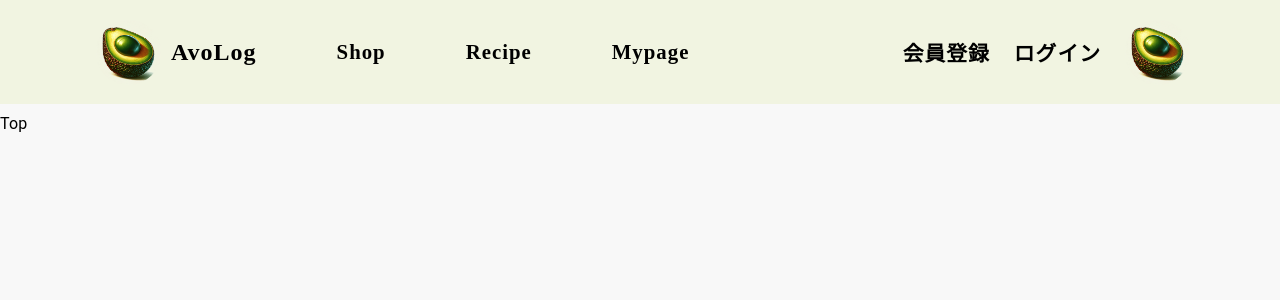
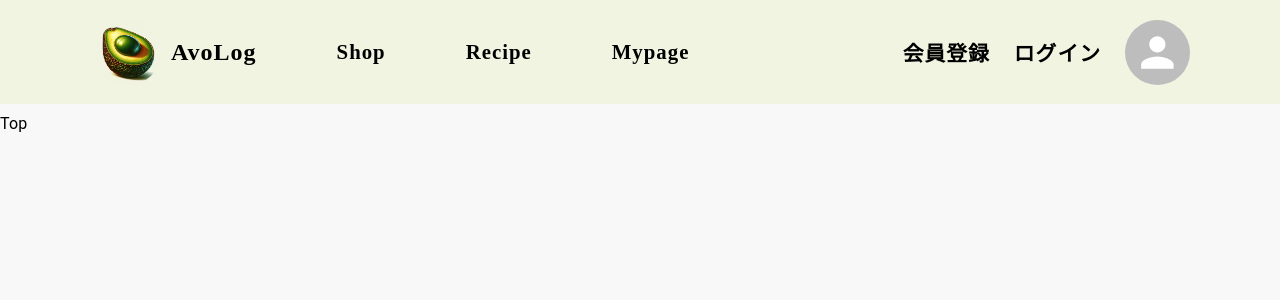
Before and after one commit to yuto99999/avolog, a Next.js app: page / in a window 1280 px wide. Shown: the top 300 px of the page. Built offline with nearby package versions, Linux system fonts and the light colour scheme; no server answers.

Commit message:
右側のavatarに、プロフィール設定した画像を表示させる

```diff
--- a/src/app/components/Header/Header.tsx
+++ b/src/app/components/Header/Header.tsx
@@ -1,12 +1,16 @@
 "use client";
 import { Avatar, Box, Link, Typography, styled } from "@mui/material";
+import useProfile from "@/lib/useProfile";
 
 const Header = () => {
+  const profileData = useProfile();
+  const profile = profileData.profile;
+
   return (
     <StyledHeader>
       <Box display="flex" alignItems="center" gap={10} ml={12}>
         <StyledLink href={"/"} display="flex" alignItems="center">
-          <StyledAvater alt="AvoLogロゴ" src="../img/AvoLogo.png" />
+          <StyledAvatar alt="AvoLogロゴ" src="../img/AvoLogo.png" />
           <StyledTitle>AvoLog</StyledTitle>
         </StyledLink>
         <StyledLink href={"/menu/shop"}>Shop</StyledLink>
@@ -17,7 +21,7 @@ const Header = () => {
         <StyledLink href={"/auth/register"}>会員登録</StyledLink>
         <StyledLink href={"/auth/login"}>ログイン</StyledLink>
         <Link href={"/auth/profile"}>
-          <StyledAvater alt="AvoLogロゴ" src="../img/AvoLogo.png" />
+          <StyledAvatar src={profile ? profile.image : ""} alt="アイコン" />
         </Link>
       </Box>
     </StyledHeader>
@@ -37,7 +41,7 @@ const StyledHeader = styled(Box)(({ theme }) => ({
   zIndex: 999,
 }));
 
-const StyledAvater = styled(Avatar)(({ theme }) => ({
+const StyledAvatar = styled(Avatar)(({ theme }) => ({
   width: 65,
   height: 65,
   marginRight: 10,
```
